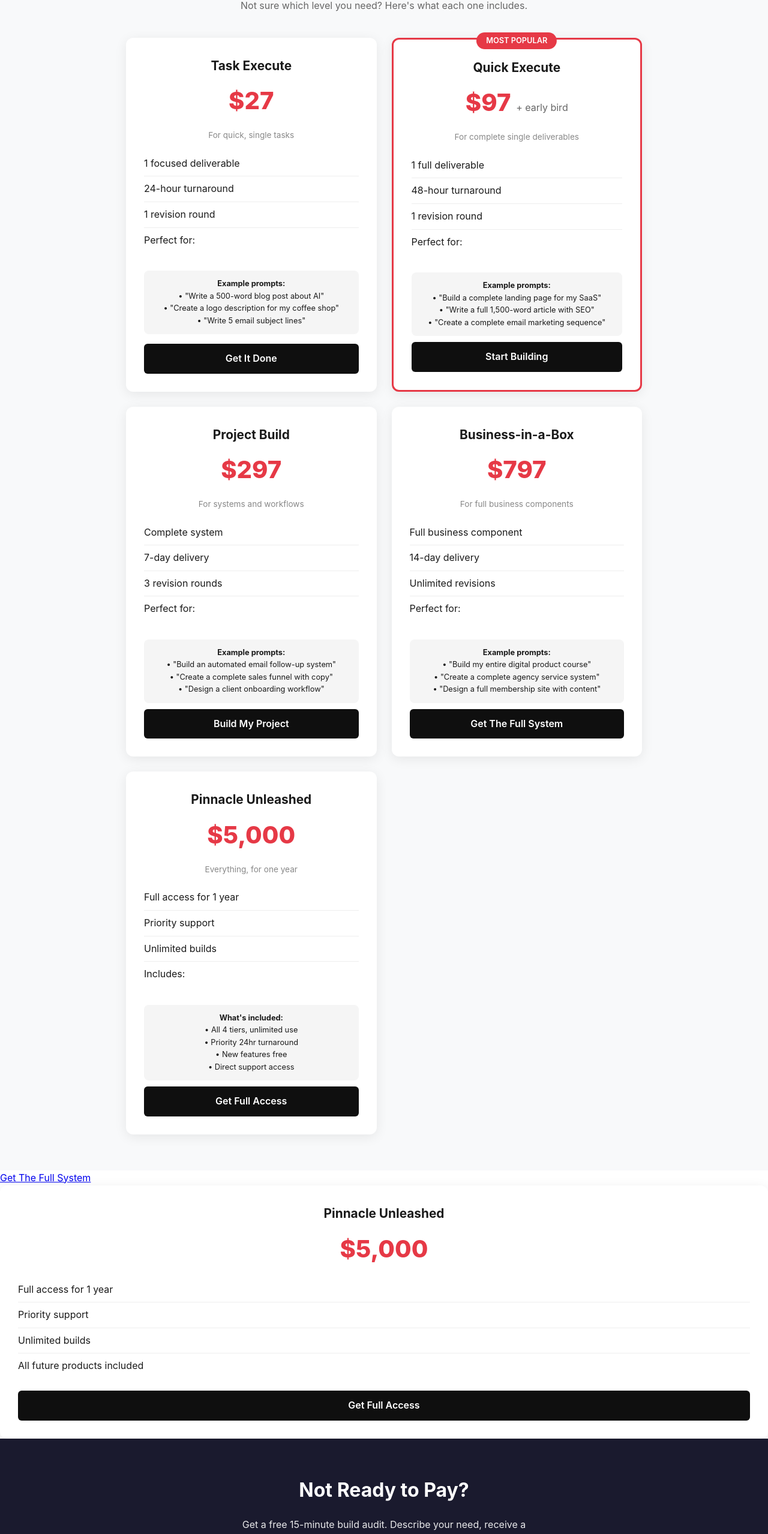
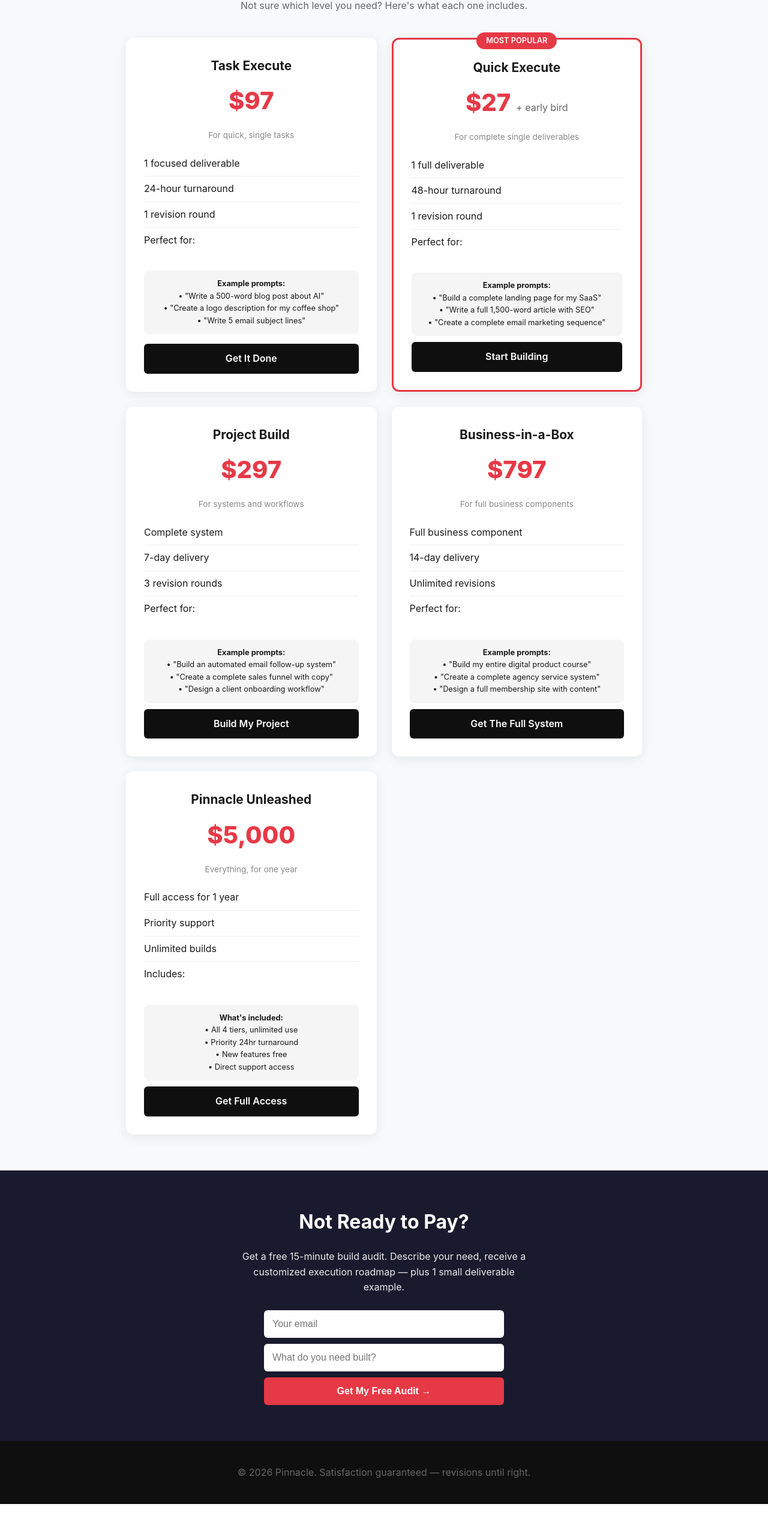
Before and after one commit to Tylorgood/Pinnacle-Payment, a website: page public/index.html in a window 1280 px wide. Shown: the part 1515-4072 px from the top of the page at 60% size. After the commit the page ends 4022 px from the top, so only its background shows below. Drawn offline with Linux system fonts and the light colour scheme.

Commit message:
Fix: swap Task/Quick, remove duplicate Unleashed, Task now 7

```diff
--- a/public/index.html
+++ b/public/index.html
@@ -125,7 +125,7 @@
         <div class="pricing-grid">
             <div class="pricing-card">
                 <h3>Task Execute</h3>
-                <div class="price">$27</div>
+                <div class="price">$97</div>
                 <p style="color:#888;font-size:0.85rem;margin-bottom:15px;">For quick, single tasks</p>
                 <ul>
                     <li>1 focused deliverable</li>
@@ -139,12 +139,12 @@
                     • "Create a logo description for my coffee shop"<br>
                     • "Write 5 email subject lines"
                 </div>
-                <a href="https://buy.stripe.com/aFa14f0Zd4yTayb1Ch6oo01" class="btn" target="_blank">Get It Done</a>
+                <a href="https://buy.stripe.com/bJecMX23haXh21F80F6oo00" class="btn" target="_blank">Get It Done</a>
             </div>
             <div class="pricing-card featured">
                 <span class="badge">MOST POPULAR</span>
                 <h3>Quick Execute</h3>
-                <div class="price">$97 <span>+ early bird</span></div>
+                <div class="price">$27 <span>+ early bird</span></div>
                 <p style="color:#888;font-size:0.85rem;margin-bottom:15px;">For complete single deliverables</p>
                 <ul>
                     <li>1 full deliverable</li>
@@ -158,7 +158,7 @@
                     • "Write a full 1,500-word article with SEO"<br>
                     • "Create a complete email marketing sequence"
                 </div>
-                <a href="https://buy.stripe.com/bJecMX23haXh21F80F6oo00" class="btn" target="_blank">Start Building</a>
+                <a href="https://buy.stripe.com/aFa14f0Zd4yTayb1Ch6oo01" class="btn" target="_blank">Start Building</a>
             </div>
             <div class="pricing-card">
                 <h3>Project Build</h3>
@@ -218,23 +218,6 @@
         </div>
     </div>
 </div>
-<a href="https://buy.stripe.com/bJe3cnbDR2qL35Ja8N6oo03" class="btn" target="_blank">Get The Full System</a>
-            </div>
-            <div class="pricing-card">
-                <h3>Pinnacle Unleashed</h3>
-                <div class="price">$5,000</div>
-                <ul>
-                    <li>Full access for 1 year</li>
-                    <li>Priority support</li>
-                    <li>Unlimited builds</li>
-                    <li>All future products included</li>
-                </ul>
-                <a href="https://buy.stripe.com/cNi5kv8rF8P9dKnep36oo04" class="btn" target="_blank">Get Full Access</a>
-            </div>
-        </div>
-        </div>
-    </div>
-</div>
 
 <div class="section lead-magnet">
     <div class="container">
```
